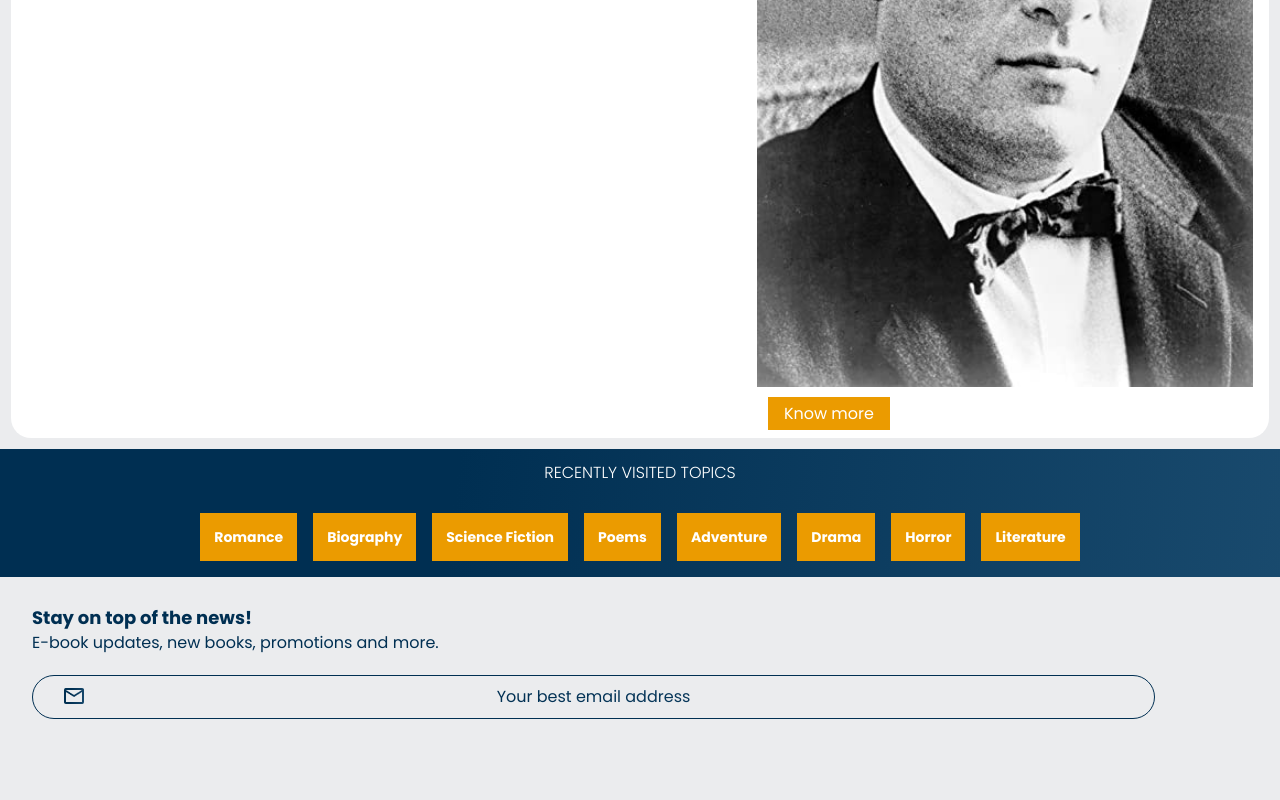
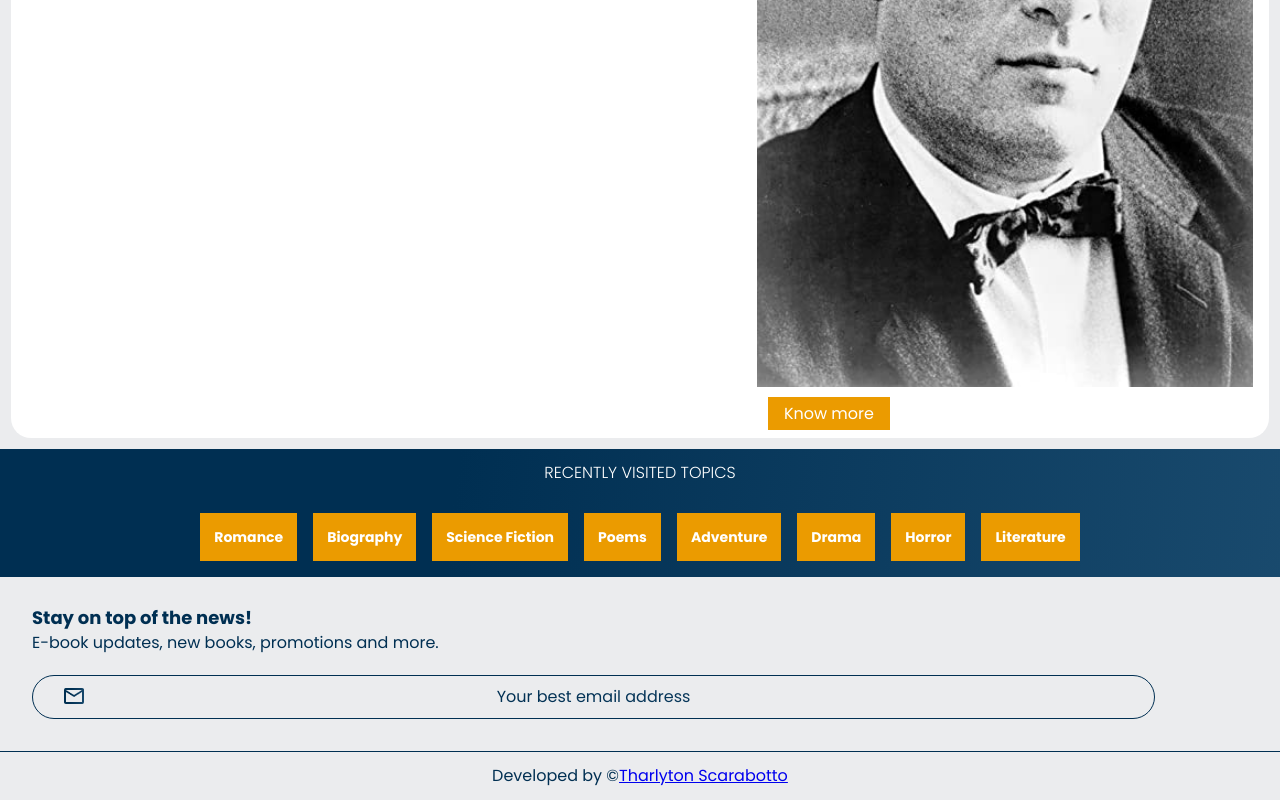
Before and after one commit to tharlytonscarabotto/books-ecommerce, a plain HTML site: page index.html in a window 1280 px wide. Shown: the part 2845-3645 px from the top of the page. Before the commit the page ends 3596 px from the top, so only its background shows below. Drawn offline with nearby package versions, Linux system fonts and the light colour scheme.

Commit message:
add: footer

```diff
--- a/index.html
+++ b/index.html
@@ -122,7 +122,9 @@
         </section>
     </main>
 
-    <footer></footer>
+    <footer class="footer">
+        <h2 class="footer__title">Developed by &copy;<a href="https://github.com/tharlytonscarabotto">Tharlyton Scarabotto</a></h2>
+    </footer>
 
     <script src="https://cdn.jsdelivr.net/npm/swiper@9/swiper-bundle.min.js"></script>
     <script>
--- a/styles/styles.css
+++ b/styles/styles.css
@@ -260,3 +260,15 @@ body {
     background: url("../images/email.png") no-repeat;
     background-position: 1em;
 }
+
+/* FOOTER */
+
+.footer {
+    text-align: center;
+    border-top: solid 1px #002F52;
+}
+
+.footer__title {
+    color: #002F52;
+    padding: 1em;
+}
```
